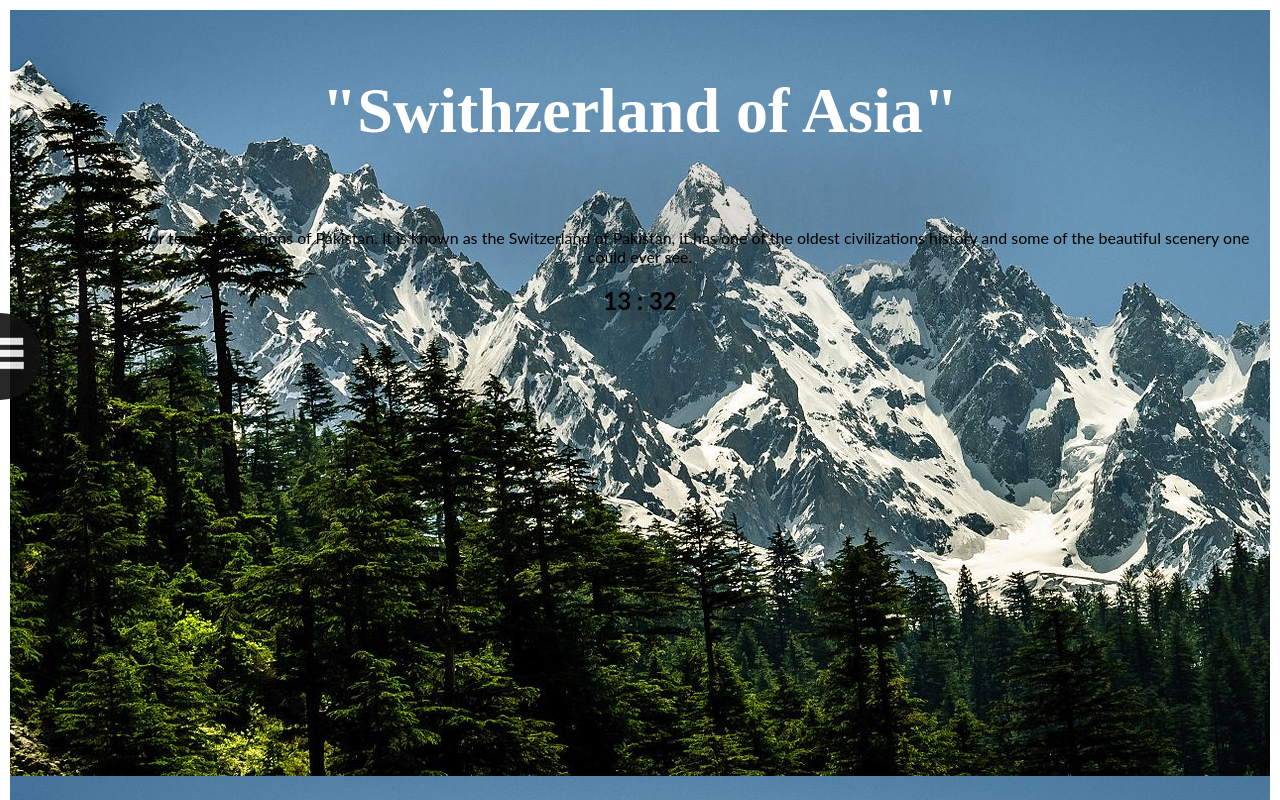
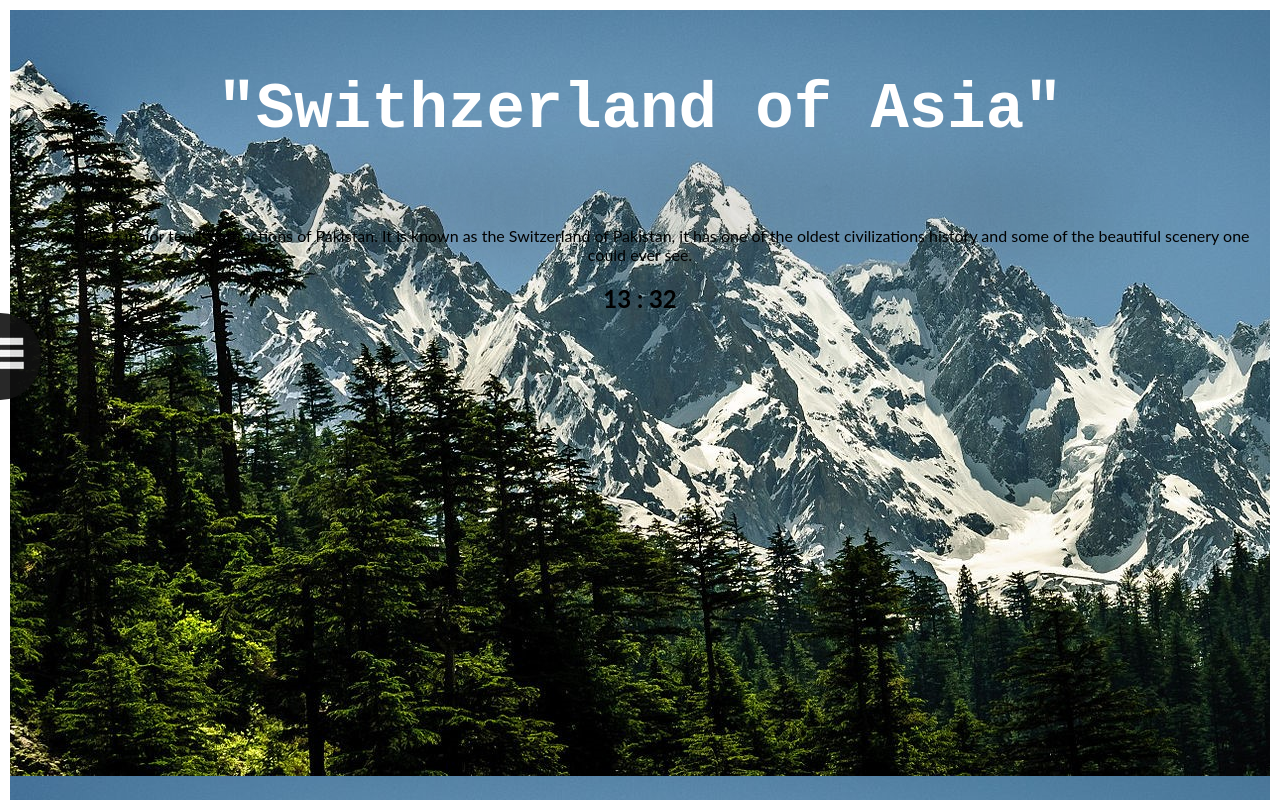
Before and after one commit to Sully145/Website-1, a plain HTML site: page index.htm in a window 1280 px wide. Shown: the top 800 px of the page. Drawn offline with Linux system fonts and the light colour scheme.

Commit message:
fixed clock javascript and modifed stylesheet of index.html

```diff
--- a/style.css
+++ b/style.css
@@ -89,10 +89,12 @@ section {
     margin-right: 5%;
 }
 .sect1 h1 {
-    font-family: 'Railway', sans-serf;
+    font-family: "Courier New", Courier, monospace;
     color: #ffffff;;
     text-shadow: 50px 100px 100px #000;
     font-size: 400%;
+    position: relative;
+
 }
 .sect1 h1 p {
   margin-top: 30px;
```
